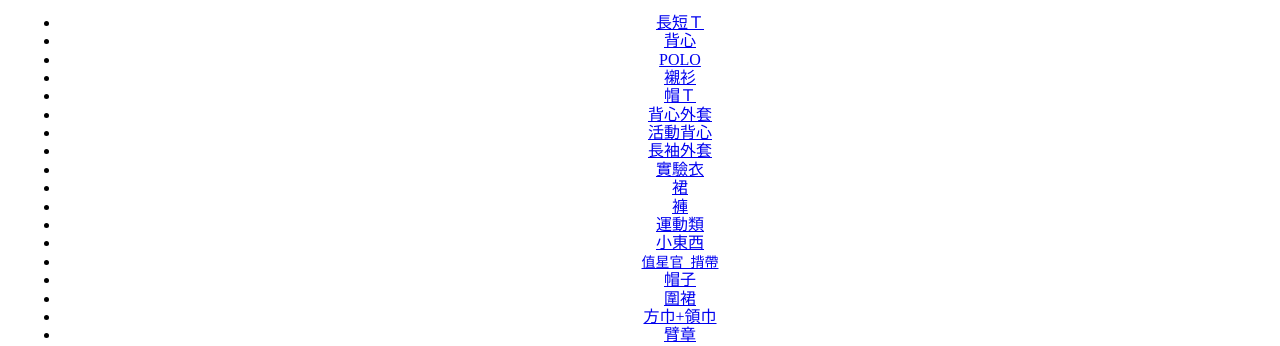
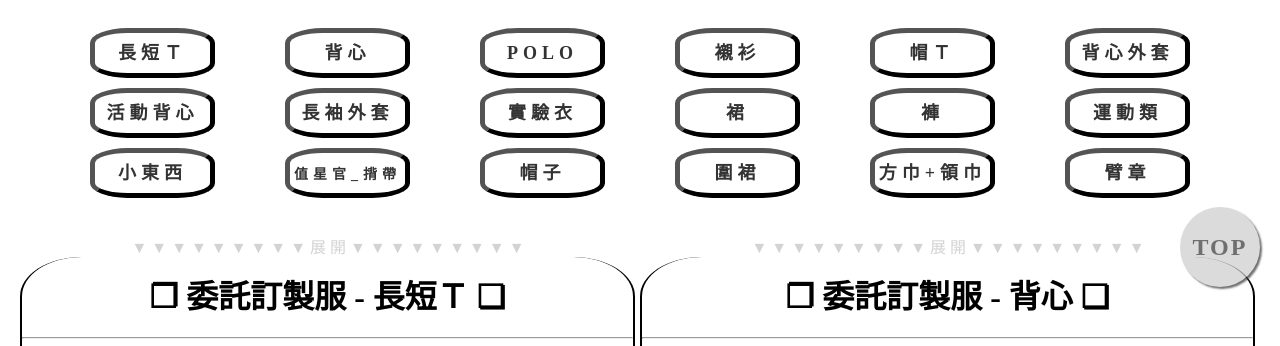
Before and after one commit to Mrhuang16810/hua-ren, a plain HTML site: page index.html in a window 1280 px wide. Shown: the part 493-839 px from the top of the page. Drawn offline with nearby package versions, Linux system fonts and the light colour scheme.

Commit message:
Add files via upload

```diff
--- a/CSS/entrust.css
+++ b/CSS/entrust.css
@@ -22,3 +22,56 @@
     background-color: floralwhite;
     cursor: pointer;
 }*/
+.entrust_container{
+                margin: 20px 0 0 0;
+                padding: 0;
+            }
+            .entrust_container .entrust_box{
+                width: 115px;
+                height: 40px;
+                border: 5px outset #000;
+                border-radius: 30%;
+                text-align: center;
+                line-height: 40px;
+                list-style: none;
+                margin: 10px 0 0 70px;
+                font-size: 18px;
+                float: left;
+            }
+            .entrust_container .entrust_box a{
+                text-decoration: none;
+                color: #333;
+                font-weight: 900;
+                letter-spacing: 5px;
+            }
+            .entrust_container .entrust_box:hover{
+                background-color: #000;
+            }
+            .entrust_container .entrust_box:hover a{
+                color: #fff;
+            }
+            .top_btn{
+                width: 80px;
+                height: 80px;
+                border-radius: 50%;
+                background-color: #ccc;
+                right: 20px;
+                bottom: 20px;
+                position: fixed;
+                opacity: .7;
+                line-height: 80px;
+                font-weight: 900;
+                font-size: 24px;
+                letter-spacing: 2px;
+                z-index: 1000;
+                box-shadow: 2px 2px 2px #333;
+            }
+            .top_btn a{
+                text-decoration: none;
+                color: #333;
+            }
+            @media screen and (max-width:990px){
+                .entrust_container .entrust_box{
+                    margin: 10px 0 0 33px;
+                }
+            }
```
